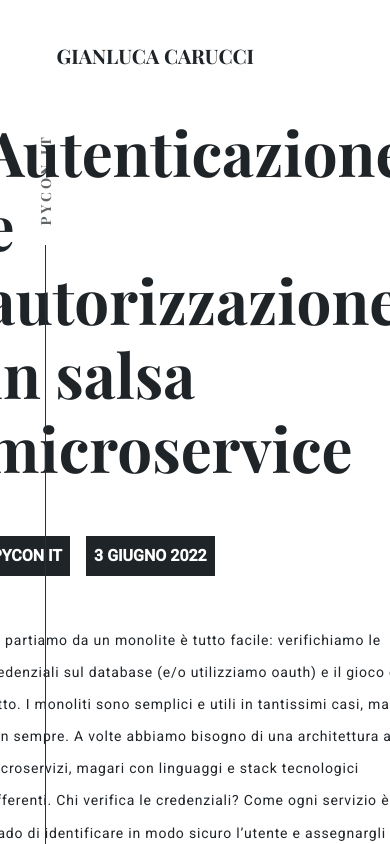
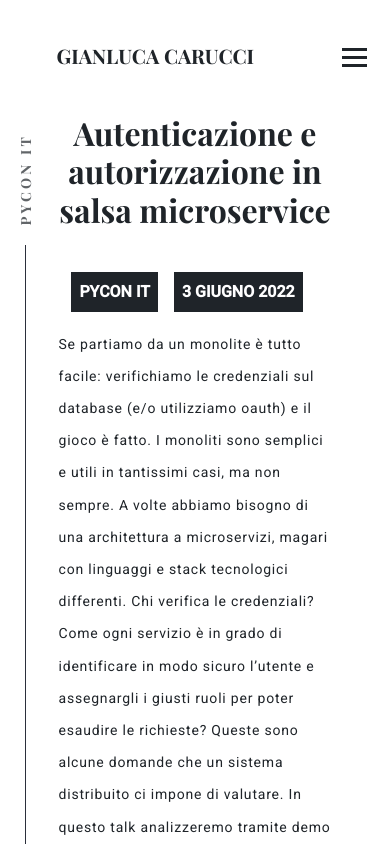
Before and after one commit to rucka/gianluca.carucci.org, a Next.js app: page /conference/pyconit in a window 390 px wide. Shown: the top 844 px of the page. Built offline with nearby package versions, Linux system fonts and the light colour scheme.

Commit message:
fix mobile / menu

```diff
--- a/src/components/HamburgerMenu.tsx
+++ b/src/components/HamburgerMenu.tsx
@@ -3,6 +3,7 @@ import styled, { css } from 'styled-components'
 import { HamburgerButton } from './HamburgerButton'
 
 const Navigator = styled.nav`
+  position: absolute;
   padding-left: 20px;
 `
 
--- a/src/components/Header.tsx
+++ b/src/components/Header.tsx
@@ -1,11 +1,10 @@
+import Link from 'next/link'
 import { useRouter } from 'next/router'
+import { useState } from 'react'
 import styled from 'styled-components'
+import { Empty } from './Empty'
+import { HamburgerMenu } from './HamburgerMenu'
 import { Logo } from './Logo'
-// import Link from 'next/link'
-// import { useRouter } from 'next/router'
-// import { useState } from 'react'
-// import { Empty } from './Empty'
-// import { HamburgerMenu } from './HamburgerMenu'
 
 const HeaderContainer = styled.header`
   display: flex;
@@ -33,9 +32,17 @@ const LogoLink = styled.a`
   cursor: pointer;
 `
 
+const routes = [
+  { url: '/', label: 'Home' },
+  { url: '/post/project-management-guida', label: 'INIZIA DA QUI' },
+  { url: '/conference/pyconit', label: 'Pycon IT 2022' },
+  { url: '/post/introduzione-a-scrum', label: 'Scrum' }
+]
+
 export function Header() {
   const { push, route } = useRouter()
-  // const [opened, setOpened] = useState<boolean>(false)
+  const [opened, setOpened] = useState<boolean>(false)
+
   return (
     <HeaderContainer>
       <Left>
@@ -48,19 +55,20 @@ export function Header() {
         )}
       </Left>
       <Right>
-        {/* <HamburgerMenu opened={opened} onToggle={() => setOpened(!opened)}>
-          <Home />
-        </HamburgerMenu>*/}
+        <HamburgerMenu opened={opened} onToggle={() => setOpened(!opened)}>
+          {routes.map(({ url, label }) => (
+            <LinkElement key={url} slug={url} label={label} />
+          ))}
+        </HamburgerMenu>
       </Right>
     </HeaderContainer>
   )
 }
 
-// const Home = () => {
-//   const { route } = useRouter()
-
-//   if (route === '/') {
-//     return <Empty />
-//   }
-//   return <Link href={'/'}>Home</Link>
-// }
+const LinkElement = ({ slug: url, label }: { slug: string; label: string }) => {
+  const { asPath } = useRouter()
+  if (asPath === `${url}`) {
+    return <Empty />
+  }
+  return <Link href={`${url}`}>{label}</Link>
+}
--- a/src/components/HeroImage.tsx
+++ b/src/components/HeroImage.tsx
@@ -1,6 +1,7 @@
 import styled, { css, CSSProp, DefaultTheme, FlattenInterpolation, ThemeProps } from 'styled-components'
 import Image, { ImageProps } from 'next/image'
 import { createOverlay } from './style'
+import { device } from '../device'
 
 type HeroImageProps = { image: StaticImageData; overlayCss?: CSSProp<DefaultTheme> | undefined } & Omit<
   ImageProps,
@@ -32,5 +33,9 @@ const ImageContainer = styled.div<{ customCss: FlattenInterpolation<ThemeProps<D
   img {
     border-radius: 2%;
   }
+  @media ${device.tablet} {
+    min-height: 591px;
+    margin: 5rem;
+  }
   ${(p) => p.customCss ?? css``}
 `
--- a/src/components/Home/BlogPosts/FeaturePost.tsx
+++ b/src/components/Home/BlogPosts/FeaturePost.tsx
@@ -1,5 +1,6 @@
 import Link from 'next/link'
 import styled, { css } from 'styled-components'
+import { device } from '../../../device'
 import { PostInfo } from '../../../services/postsService'
 import { createOverlay } from '../../style'
 
@@ -33,20 +34,38 @@ const CardTitle = styled.h2`
   text-transform: uppercase;
   letter-spacing: 0.5rem;
   padding-left: 10px;
-  /* padding-right: 10rem; */
+  padding-right: 10px;
+  margin-top: 2rem;
 
-  margin-top: 2rem;
+  @media ${device.laptop} {
+    margin-top: 0rem;
+  }
+
   span {
     padding: 5px;
     /* background-color: #7fdeae; */
     background-color: ${(p) => p.theme.white};
+    font-size: 0.75rem;
+
+    @media ${device.tablet} {
+      margin-top: 0;
+      font-size: 2rem;
+      line-height: 3.25rem;
+    }
+    @media ${device.laptop} {
+      font-size: 1.25rem;
+      line-height: unset;
+    }
+    @media ${device.desktop} {
+      font-size: unset;
+    }
   }
 `
 const CardInfo = styled.p`
   transition: margin 0.3s cubic-bezier(0.33, 0.66, 0.66, 1);
   color: ${(p) => p.theme.white};
   margin-top: 1000px;
-  padding-top: 50px;
+  padding-top: 10px;
   padding-left: 10px;
   font-size: 1.2rem;
   font-weight: 600;
@@ -57,11 +76,11 @@ const Card = styled.div<{ imageSrc?: string }>`
   cursor: pointer;
 
   font-family: 'Roboto';
-  padding: 10px;
   z-index: 0;
   position: relative;
   /* max-width: 350px; */
-  width: 70%;
+  width: 100%;
+  padding: 10px;
   height: 400px;
   background-image: ${(p) => css`url(${p.imageSrc})` ?? css`linear-gradient(120deg, #ffd89b, #19547b)`};
   background-repeat: no-repeat;
@@ -70,6 +89,10 @@ const Card = styled.div<{ imageSrc?: string }>`
 
   overflow: hidden;
   /* box-shadow: 3px 3px 20px rgba(0, 0, 0, 0.5); */
+
+  @media ${device.laptop} {
+    width: 70%;
+  }
 
   ${createOverlay(css`
     z-index: -1;
--- a/src/components/Home/BlogPosts/ListPosts.tsx
+++ b/src/components/Home/BlogPosts/ListPosts.tsx
@@ -1,5 +1,6 @@
 import Link from 'next/link'
 import styled from 'styled-components'
+import { device } from '../../../device'
 import { PostInfo } from '../../../services/postsService'
 
 export const ListPosts = ({ posts }: { posts: PostInfo[] }) => {
@@ -17,8 +18,10 @@ export const ListPosts = ({ posts }: { posts: PostInfo[] }) => {
 
 const BlogPostsCardContainer = styled.div`
   font-family: 'Roboto', sans-serif;
-  padding-left: 10rem;
   width: 100%;
+  @media ${device.desktop} {
+    padding-left: 10rem;
+  }
 `
 
 const Header = styled.div`
@@ -51,10 +54,13 @@ const PostItem = ({ post }: { post: PostInfo }) => {
 const PostItemWrapper = styled.div`
   cursor: pointer;
   display: flex;
-  flex-direction: row;
+  flex-direction: column;
   align-items: flex-start;
   margin-bottom: 1rem;
-  padding: 1rem;
+
+  @media ${device.laptop} {
+    flex-direction: row;
+  }
 
   &:hover {
     box-shadow: 3px 3px 20px rgba(0, 0, 0, 0.5);
@@ -62,14 +68,21 @@ const PostItemWrapper = styled.div`
 `
 
 const PostText = styled.div`
-  padding-left: 1rem;
+  @media ${device.laptop} {
+    padding-left: 1rem;
+  }
 `
 
 const PostThumb = styled.img`
   margin-top: 1rem;
+  margin-bottom: 1rem;
   width: 100px;
   height: 100px;
   filter: grayscale();
+
+  @media ${device.laptop} {
+    margin-bottom: unset;
+  }
 `
 const PostTitle = styled.h3`
   font-family: 'Playfair Display', serif;
--- a/src/components/Home/Hero/Headline.tsx
+++ b/src/components/Home/Hero/Headline.tsx
@@ -1,7 +1,7 @@
 import { useRouter } from 'next/router'
 import styled from 'styled-components'
+import { device } from '../../../device'
 import { CallToAction } from '../../CallToAction'
-// import { CallToAction } from '../../CallToAction'
 
 export function Headline() {
   const { push } = useRouter()
@@ -33,10 +33,12 @@ const Container = styled.div`
   justify-content: center;
   width: 100%;
   font-size: 14px;
-  padding-left: 5rem;
-  padding-right: 5rem;
+  padding-left: 3rem;
   max-width: 1530px;
   font-family: 'Roboto', sans-serif;
+  @media ${device.laptop} {
+    padding-left: 5rem;
+  }
 `
 
 const TitleOverhead = styled.h6`
@@ -45,24 +47,49 @@ const TitleOverhead = styled.h6`
   letter-spacing: 0.2rem;
   line-height: 1.2;
   font-weight: 400;
-  margin-bottom: 1rem;
   text-transform: uppercase;
+  margin-top: 0;
+  @media ${device.laptop} {
+    margin-bottom: 1rem;
+  }
 `
 
 const TitleHorizontalLine = styled.h1`
   font-family: 'Playfair Display', serif;
   font-weight: 700;
   line-height: 1.2;
-  font-size: 3.8571rem;
   margin-top: 0;
+  font-size: 2.3rem;
+
+  @media ${device.tablet} {
+    font-size: 3.5571rem;
+  }
+
+  @media (orientation: landscape) {
+    font-size: 2.5rem;
+  }
+
+  @media ${device.laptop} {
+    font-size: 3.5571rem;
+  }
 `
 
 const ClaimContainer = styled.div`
+  display: flex;
+  flex-direction: column;
   padding-left: 12%;
+  margin-top: 2rem;
+  @media ${device.laptop} {
+    margin-top: 0;
+  }
 `
 
 const Claim = styled.p`
-  margin-bottom: 1rem;
   width: 70%;
   line-height: 1.9;
+  display: none;
+  margin-bottom: 1 rem;
+  @media ${device.tablet} {
+    display: unset;
+  }
 `
--- a/src/components/Home/Hero/index.tsx
+++ b/src/components/Home/Hero/index.tsx
@@ -1,6 +1,7 @@
 import React from 'react'
 import { css } from 'styled-components'
 import { CoverImage } from '../../../assets/images'
+import { device } from '../../../device'
 import { HeroImage } from '../../HeroImage'
 import { Section } from '../../Section'
 import { heroHeightCss } from '../../style'
@@ -11,11 +12,20 @@ export default function Hero() {
     <Section
       name="home"
       sectionNameCss={css`
-        top: calc((100% - ${(p) => p.theme.header.headerHeight}) / 2);
+        @media ${device.laptop} {
+          top: calc((100% - ${(p) => p.theme.header.headerHeight}) / 2);
+        }
       `}
       css={css`
         ${heroHeightCss}
-        min-height: 500px;
+        padding-right: 1rem;
+
+        @media ${device.tablet} {
+          min-height: 600px;
+        }
+        @media ${device.laptop} {
+          min-height: 600px;
+        }
       `}
       sectionItemCss={css`
         align-items: center;
--- a/src/components/Section.tsx
+++ b/src/components/Section.tsx
@@ -49,11 +49,15 @@ const SectionName = styled.span<{ customCss: CSSProp<DefaultTheme> | undefined }
   display: flex;
   justify-content: center;
   align-items: center;
-  width: 90px;
+  width: 50px;
   z-index: 2;
   box-align: center;
   box-pack: center;
   flex-flow: column;
+
+  @media ${device.laptop} {
+    width: 90px;
+  }
 
   &:before {
     content: attr(data-index);
@@ -79,55 +83,3 @@ const SectionName = styled.span<{ customCss: CSSProp<DefaultTheme> | undefined }
 
   ${({ customCss }) => customCss ?? css``}
 `
-
-/*
-
-@media (max-width: 1023px)
-.u-index {
-    width: fit-content;
-    font-size: 9px;
-}
-
-@media screen and (min-width: 375px) and (min-width: 375px)
-.u-index {
-    position: absolute;
-    top: 0;
-    left: 0;
-    bottom: 0;
-    display: flex;
-    justify-content: center;
-    align-items: center;
-    width: 90px;
-    z-index: 2;
-    -webkit-box-align: center;
-    -ms-flex-align: center;
-    -webkit-box-pack: center;
-    -ms-flex-pack: center;
-    flex-flow: column;
-}
-
-@media (max-width: 1023px)
-.u-index:before {
-    padding: 10px;
-}
-@media screen and (min-width: 375px) and (min-width: 375px)
-.u-index:before {
-    content: attr(data-index);
-    position: relative;
-    color: #2b2f3b;
-    text-transform: uppercase;
-    padding: 20px;
-    transform: rotate(180deg);
-    -ms-transform: rotate(-90deg);
-    z-index: 1;
-    writing-mode: vertical-rl;
-    -ms-transform-origin: right top;
-}
-.u-index:after {
-    content: "";
-    width: 1px;
-    background-color: #2b2f3b;
-    z-index: 1;
-    flex: 1;
-}
-*/
--- a/src/pages/conference/pyconit.tsx
+++ b/src/pages/conference/pyconit.tsx
@@ -4,6 +4,7 @@ import { GithubIcon, SlideIcon, TextIcon } from '../../assets/icons'
 import { Pyconit } from '../../assets/images'
 import Layout from '../../components/Layout'
 import { Section } from '../../components/Section'
+import { device } from '../../device'
 
 export default function ConferencePage() {
   const [showSlide, setShowSlide] = useState(false)
@@ -30,10 +31,13 @@ export default function ConferencePage() {
           name={talk.conference}
           css={css`
             font-family: 'Roboto', serif;
-            padding-left: 5rem;
-            padding-right: 5rem;
             padding-bottom: 5rem;
-          `}>
+            @media ${device.laptop} {
+              padding-left: 5rem;
+              padding-right: 5rem;
+            }
+          `}
+          sectionItemCss={css``}>
           <Container>
             <Title>{talk.title}</Title>
             <Tags>
@@ -84,13 +88,21 @@ const Container = styled.div`
 `
 
 const Content = styled.div`
-  margin-top: 3rem;
-  max-width: 710px;
   margin-left: auto;
   margin-right: auto;
+  width: 70%;
+  @media ${device.laptop} {
+    max-width: 710px;
+    width: unset;
+  }
 `
 
-const Sidebar = styled.div``
+const Sidebar = styled.div`
+  padding: 3rem 0;
+  @media ${device.laptop} {
+    padding: unset;
+  }
+`
 const ResourceBox = styled.div`
   display: flex;
   flex-direction: column;
@@ -157,15 +169,27 @@ const Abstract = styled.div<{ visible: boolean }>`
 
 const Title = styled.h2`
   font-family: 'Playfair Display', serif;
-  font-size: 3.8571rem;
+  font-size: 2rem;
+  text-align: center;
   font-weight: 700;
   line-height: 1.2;
   max-width: 710px;
   margin-top: 0;
+  padding: 0 2rem;
+  @media ${device.laptop} {
+    padding: unset;
+    font-size: 3.8571rem;
+  }
 `
 
 const Tags = styled.div`
   display: flex;
+  padding: 1rem 2rem;
+  justify-content: center;
+  @media ${device.desktop} {
+    padding: unset;
+    justify-content: unset;
+  }
 `
 
 const Tag = styled.span`
```
Also changed, not shown: src/components/Home/BlogPosts/index.tsx (+19 -3 lines), src/pages/post/[slug].tsx (+27 -10 lines), 1 other file (tests, documents, lock files or other folders).
